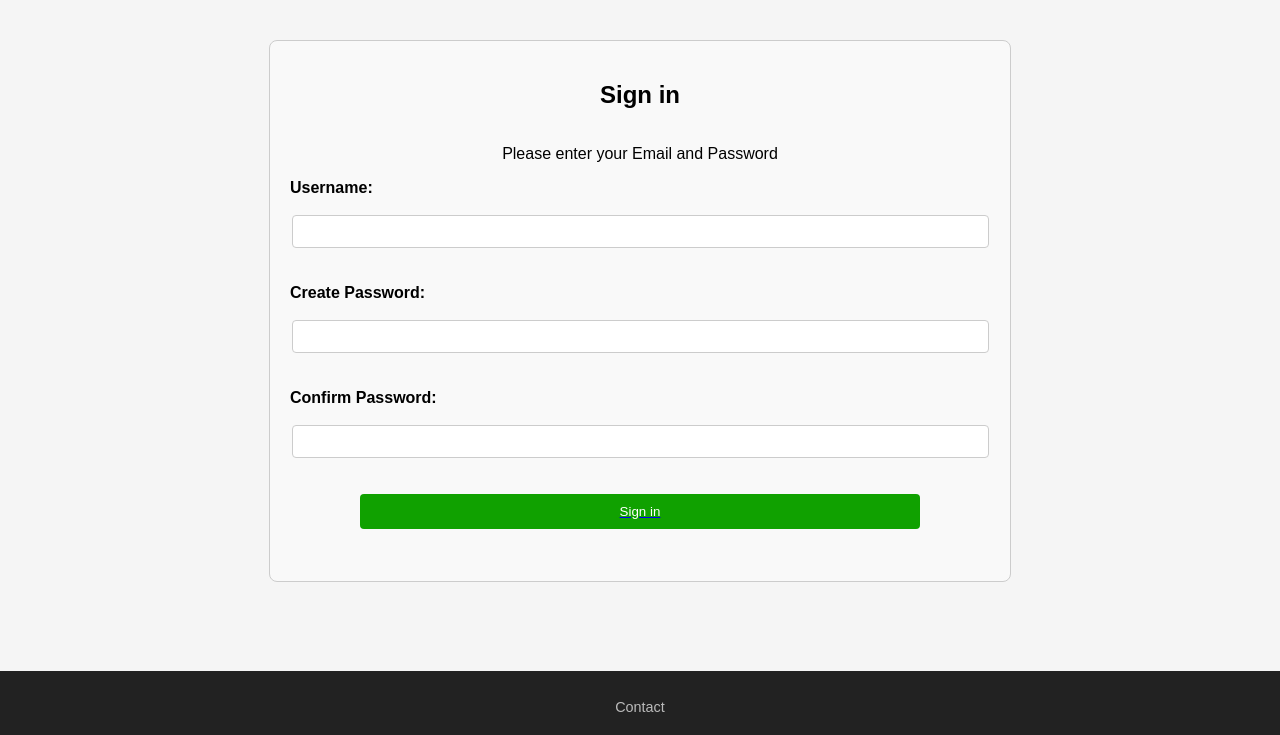
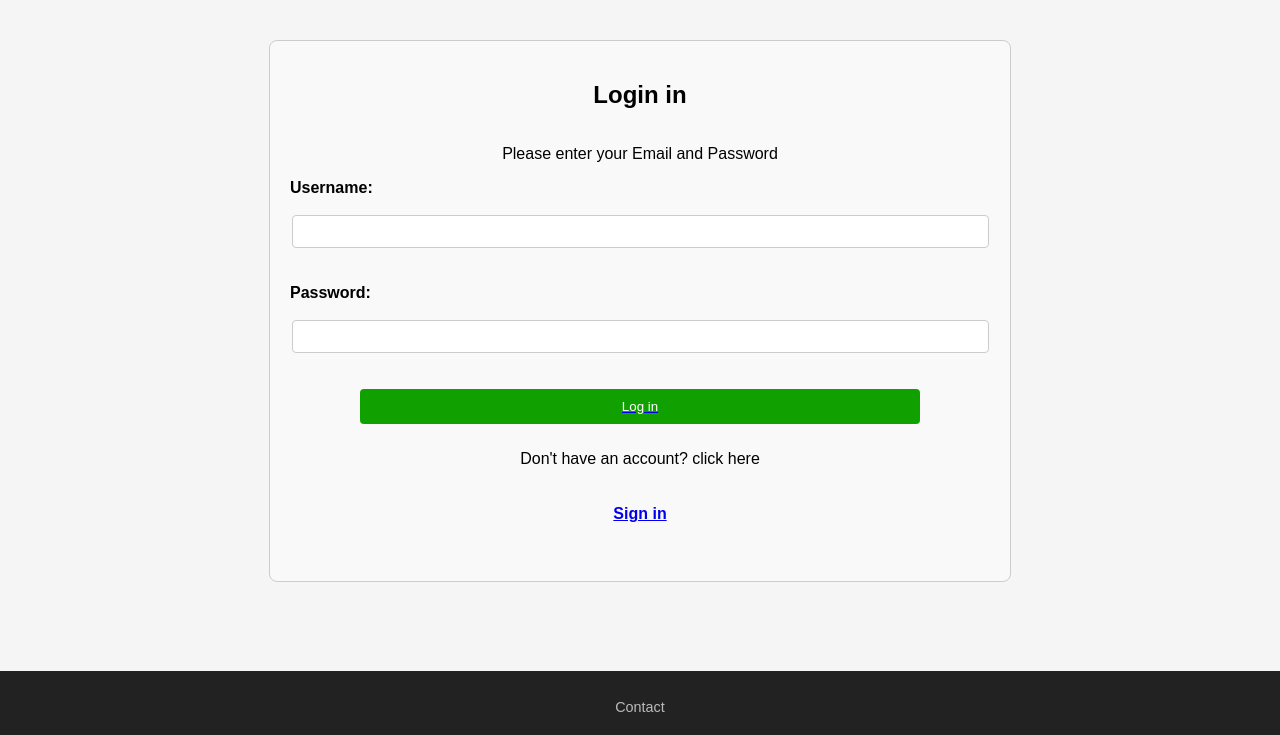
Before and after one commit to KusalSkakya/Cartify, a Python web app: template templates/login.html in a window 1280 px wide. Shown: the part 65-800 px from the top of the page. Run offline with Jinja, Linux system fonts and the light colour scheme; the template is opened without the code that fills it, so the values that code supplies are empty.

Commit message:
Update login.html

```diff
--- a/templates/login.html
+++ b/templates/login.html
@@ -7,20 +7,19 @@
 
 {% block content %}
         <div class="login-container">
-    <h2>Sign in</h2>
+            <h2>Login in</h2>
             <p>Please enter your Email and Password</p>
 
             <label>Username:</label><br>
             <input type="text" name="username"><br><br>
 
-    <label>Create Password:</label><br>
+            <label>Password:</label><br>
             <input type="password" name="password"><br><br>
 
-    <label>Confirm Password:</label><br>
-    <input type="password" name="confirm_password"><br><br>
-
             <a href="/">
-        <button type="submit" name="submit">Sign in</button>
+                <button type="submit" name="submit">Log in</button>
             </a>
+            <p>Don't have an account? click here</p>
+            <a href="{{ url_for('product_controller.signin') }}"><h4>Sign in</h4></a>
         </div>
 {% endblock %}
```
Lines whose indentation alone changed are shown as unchanged.
